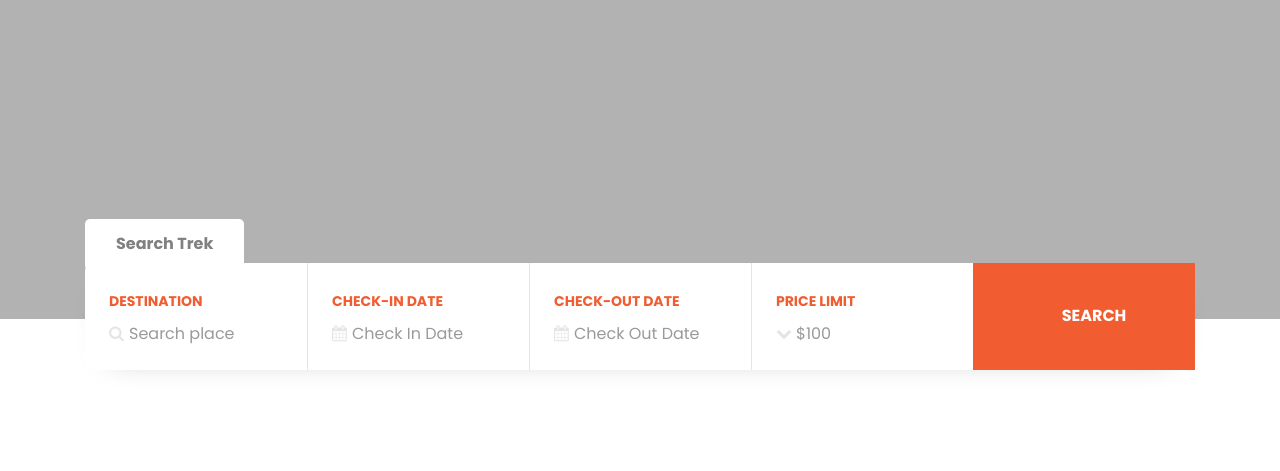
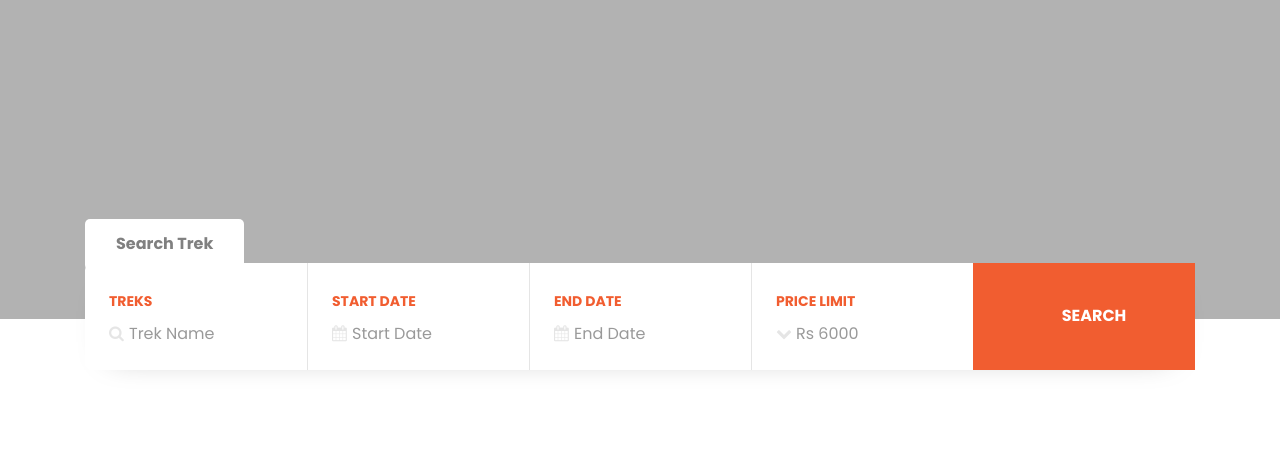
Before and after one commit to invekkr/searchonclimb, a plain HTML site: page index.html in a window 1280 px wide. Shown: the part 481-952 px from the top of the page. Drawn offline with Linux system fonts and the light colour scheme; some packages are replaced by stand-ins of ours; no server answers; files whose address does not match are found by name; a web font is replaced by a local one.

```diff
--- a/index.html
+++ b/index.html
@@ -84,28 +84,28 @@
 											<div class="row no-gutters">
 												<div class="col-md d-flex">
 													<div class="form-group p-4 border-0">
-														<label for="#">Destination</label>
+														<label for="#">Treks</label>
 														<div class="form-field">
 															<div class="icon"><span class="fa fa-search"></span></div>
-															<input type="text" class="form-control" placeholder="Search place">
+															<input type="text" class="form-control" placeholder="Trek Name">
 														</div>
 													</div>
 												</div>
 												<div class="col-md d-flex">
 													<div class="form-group p-4">
-														<label for="#">Check-in date</label>
+														<label for="#">Start Date</label>
 														<div class="form-field">
 															<div class="icon"><span class="fa fa-calendar"></span></div>
-															<input type="text" class="form-control checkin_date" placeholder="Check In Date">
+															<input type="text" class="form-control checkin_date" placeholder="Start Date">
 														</div>
 													</div>
 												</div>
 												<div class="col-md d-flex">
 													<div class="form-group p-4">
-														<label for="#">Check-out date</label>
+														<label for="#">End Date</label>
 														<div class="form-field">
 															<div class="icon"><span class="fa fa-calendar"></span></div>
-															<input type="text" class="form-control checkout_date" placeholder="Check Out Date">
+															<input type="text" class="form-control checkout_date" placeholder="End Date">
 														</div>
 													</div>
 												</div>
@@ -116,20 +116,11 @@
 															<div class="select-wrap">
 																<div class="icon"><span class="fa fa-chevron-down"></span></div>
 																<select name="" id="" class="form-control">
-																	<option value="">$100</option>
-																	<option value="">$10,000</option>
-																	<option value="">$50,000</option>
-																	<option value="">$100,000</option>
-																	<option value="">$200,000</option>
-																	<option value="">$300,000</option>
-																	<option value="">$400,000</option>
-																	<option value="">$500,000</option>
-																	<option value="">$600,000</option>
-																	<option value="">$700,000</option>
-																	<option value="">$800,000</option>
-																	<option value="">$900,000</option>
-																	<option value="">$1,000,000</option>
-																	<option value="">$2,000,000</option>
+																	<option value="">Rs 6000</option>
+																	<option value="">Rs 8000</option>
+																	<option value="">Rs 10000</option>
+																	<option value="">Rs 12000</option>
+																	<option value="">Rs 15000</option>
 																</select>
 															</div>
 														</div>
@@ -225,14 +216,14 @@
 				<div class="row d-flex">
 					<div class="col-md-6 order-md-last heading-section pl-md-5 ftco-animate d-flex align-items-center">
 						<div class="w-100">
-							<span class="subheading">Welcome to Search On Climb</span>
-							<h2 class="mb-4">It's time to start your adventure</h2>
+							<!-- <span style="color: #f15d30;">Welcome to Search On Climb</span> -->
+							<h2 style="color: #f15d30;" class="">Welcome to Search On Climb</h2>
 							<p>Experience the ultimate trekking adventure with our trekking tours, cozy stays, and
 								exciting activities like camping, bonfires, and sightseeing. Explore scenic trails, lush
 								valleys, and breathtaking viewpoints while enjoying a comfortable retreat. Book your perfect
 								getaway and immerse yourself in nature, adventure, and relaxation all in one place! 🌿🏔✨</p>
 
-							<p><a href="https://wa.link/rgugk4" class="btn btn-primary py-3 px-4">Book Now</a></p>
+							<p><a href="https://wa.link/rgugk4" class="btn btn-secondary py-3 px-4">Book Now</a></p>
 						</div>
 					</div>
 					<div class="col-md-6">
@@ -287,8 +278,8 @@
 			<div class="container">
 				<div class="row justify-content-center pb-4">
 					<div class="col-md-12 heading-section text-center ftco-animate">
-						<span class="subheading">Pacific Provide Places</span>
-						<h2 class="mb-4">Select Your Destination</h2>
+						<!-- <span class="subheading">Pacific Provide Places</span> -->
+						<h2 class="mb-4">Treks We Offer</h2>
 					</div>
 				</div>
 			</div>
@@ -301,7 +292,7 @@
 									<a href="#" class="img" style="background-image: url(images/place-1.jpg);">
 										<div class="text">
 											<h3>Philippines</h3>
-											<span>8 Tours</span>
+											<!-- <span>8 Tours</span> -->
 										</div>
 									</a>
 								</div>
@@ -311,7 +302,7 @@
 									<a href="#" class="img" style="background-image: url(images/place-2.jpg);">
 										<div class="text">
 											<h3>Canada</h3>
-											<span>2 Tours</span>
+											<!-- <span>2 Tours</span> -->
 										</div>
 									</a>
 								</div>
@@ -321,7 +312,7 @@
 									<a href="#" class="img" style="background-image: url(images/place-3.jpg);">
 										<div class="text">
 											<h3>Thailand</h3>
-											<span>5 Tours</span>
+											<!-- <span>5 Tours</span> -->
 										</div>
 									</a>
 								</div>
@@ -331,7 +322,7 @@
 									<a href="#" class="img" style="background-image: url(images/place-4.jpg);">
 										<div class="text">
 											<h3>Autralia</h3>
-											<span>5 Tours</span>
+											<!-- <span>5 Tours</span> -->
 										</div>
 									</a>
 								</div>
@@ -341,7 +332,7 @@
 									<a href="#" class="img" style="background-image: url(images/place-5.jpg);">
 										<div class="text">
 											<h3>Greece</h3>
-											<span>7 Tours</span>
+											<!-- <span>7 Tours</span> -->
 										</div>
 									</a>
 								</div>
```
